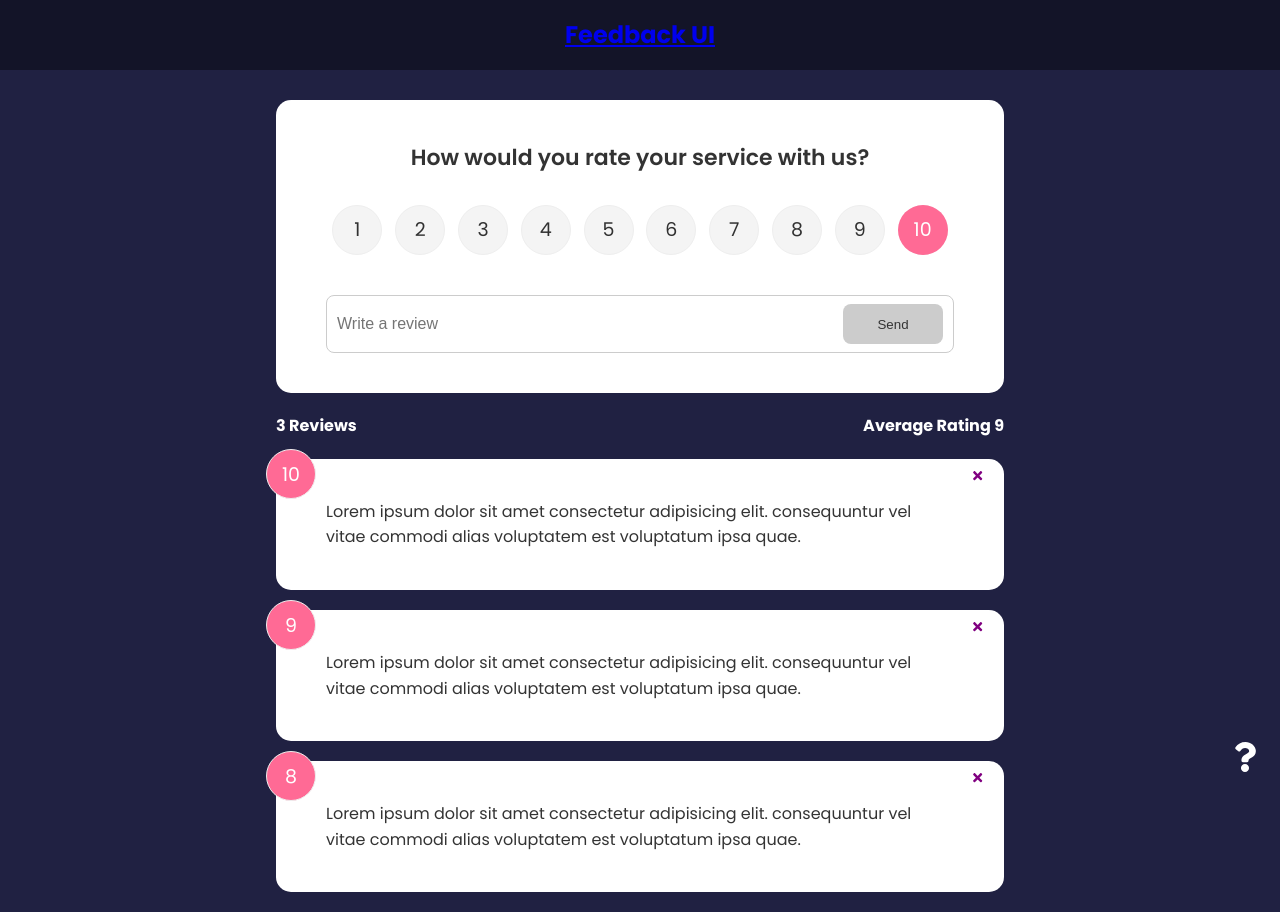
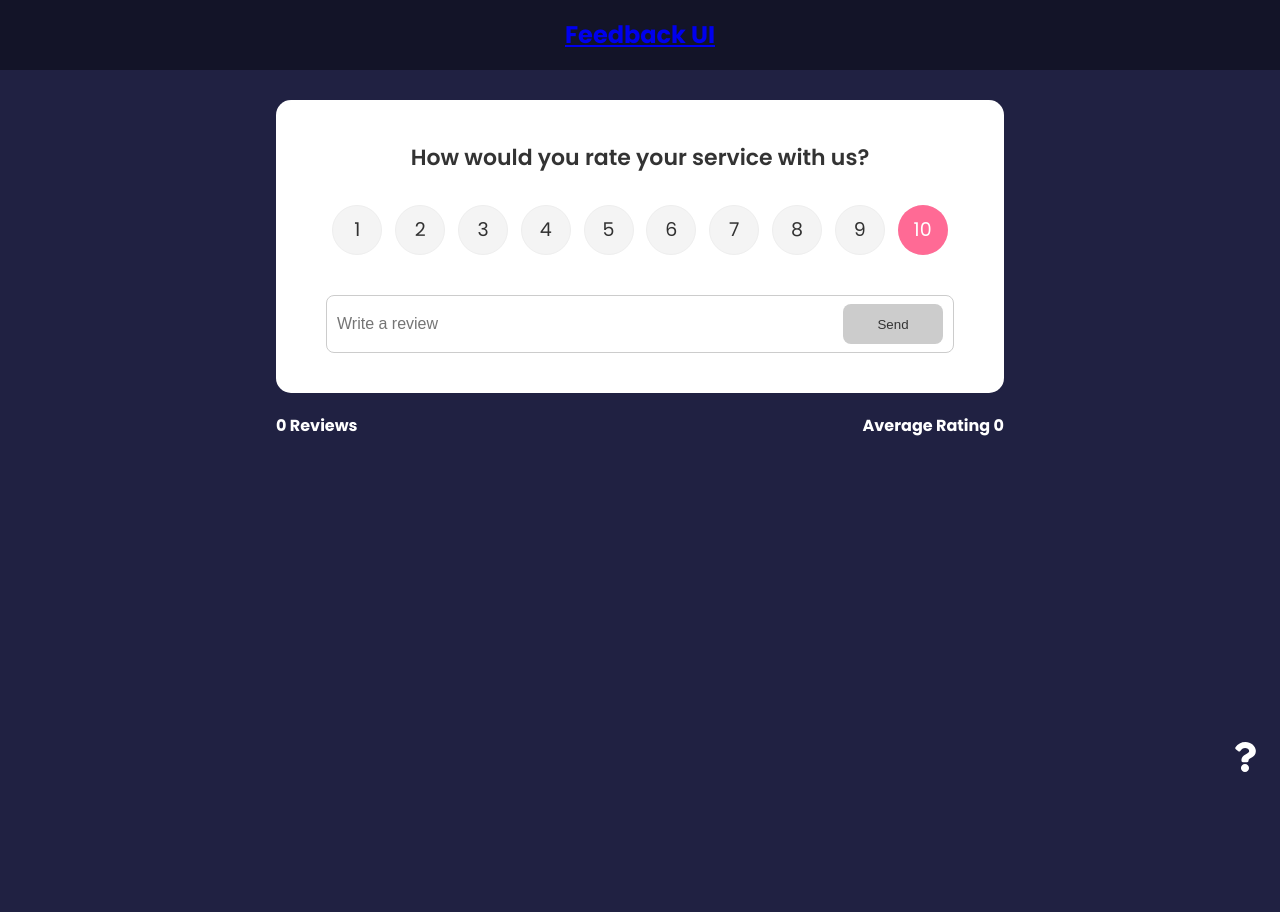
Before and after one commit to omerfaruksaribal/Feedback-App, a React (Create React App) app: page / in a window 1280 px wide. After the commit the page ends 800 px from the top, so only its background shows below. Built offline with nearby package versions, Linux system fonts and the light colour scheme.

Commit message:
LocalStorage added, now users can store their feedback to own storage. Version: 1.1.0

```diff
--- a/src/App.js
+++ b/src/App.js
@@ -1,7 +1,7 @@
 import React  from "react"
 import { v4 as uuidv4 } from 'uuid'
-import { BrowserRouter as Router, Route, Routes } from "react-router-dom"
-import { useState } from "react"
+import { BrowserRouter as Router, Route, Routes, json } from "react-router-dom"
+import { useState, useEffect } from "react"
 import Header from "./components/Header"
 import FeedbackList from "./components/FeedbackList"
 import FeedbackStats from "./components/FeedbackStats"
@@ -10,10 +10,18 @@ import FeedbackForm from "./components/FeedbackForm"
 import AboutPage from "./pages/AboutPage"
 import AboutIconLink from "./components/AboutIconLink"
 
+const getFeedbackFromLocalStorage = () => {
+    const data = localStorage.getItem('feedback')
+    return data ? JSON.parse(data) : []
+}
 
 
 function App() {
-    const[feedback, setFeedback] = useState(FeedbackData)
+    const[feedback, setFeedback] = useState(getFeedbackFromLocalStorage())
+
+    useEffect(() => {
+        localStorage.setItem('feedback', JSON.stringify(feedback))
+    }, [feedback])
 
     const addFeedback = (newFeedback) => {
         newFeedback.id = uuidv4()
```
Lines whose indentation alone changed are shown as unchanged.
